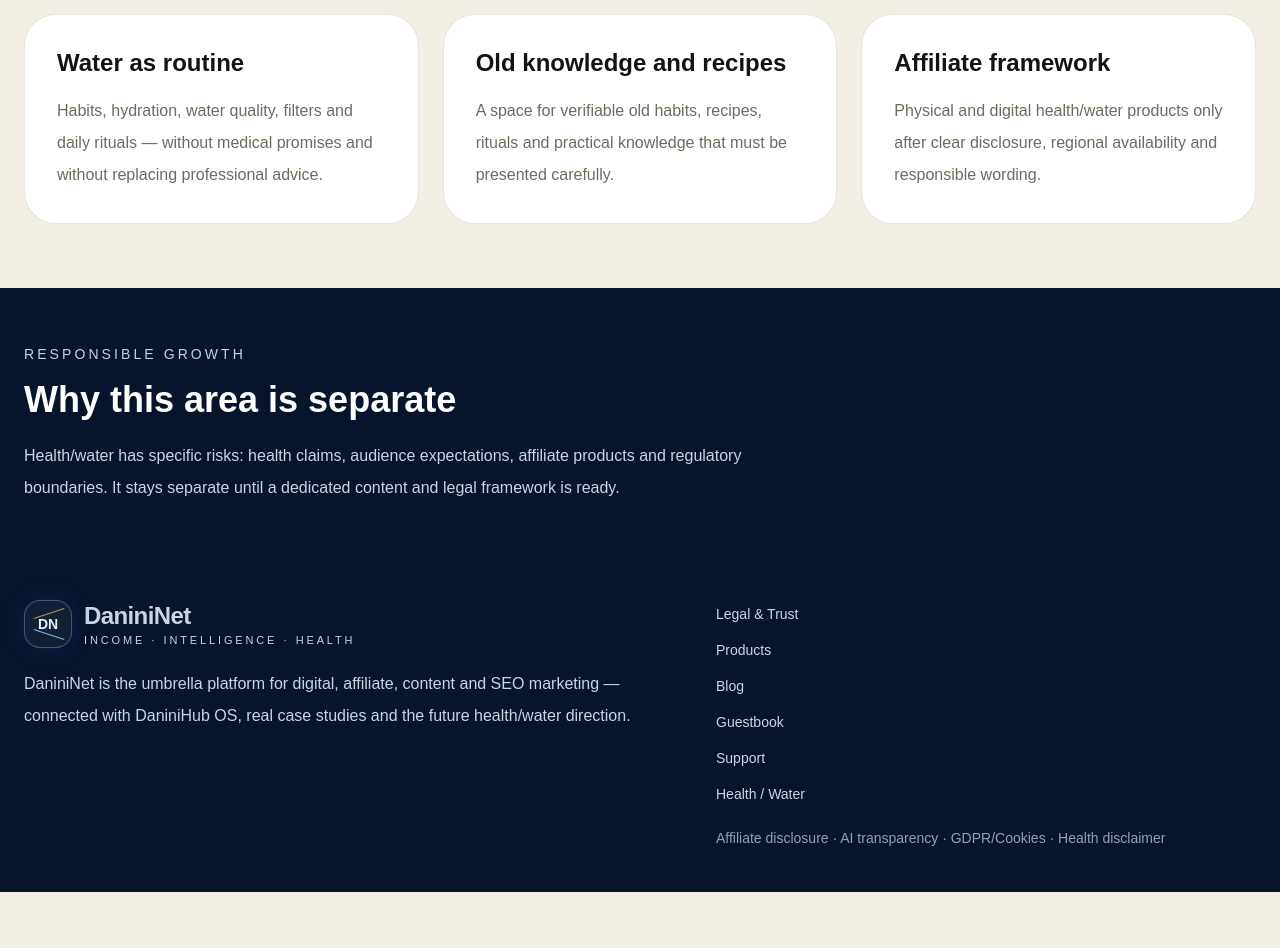
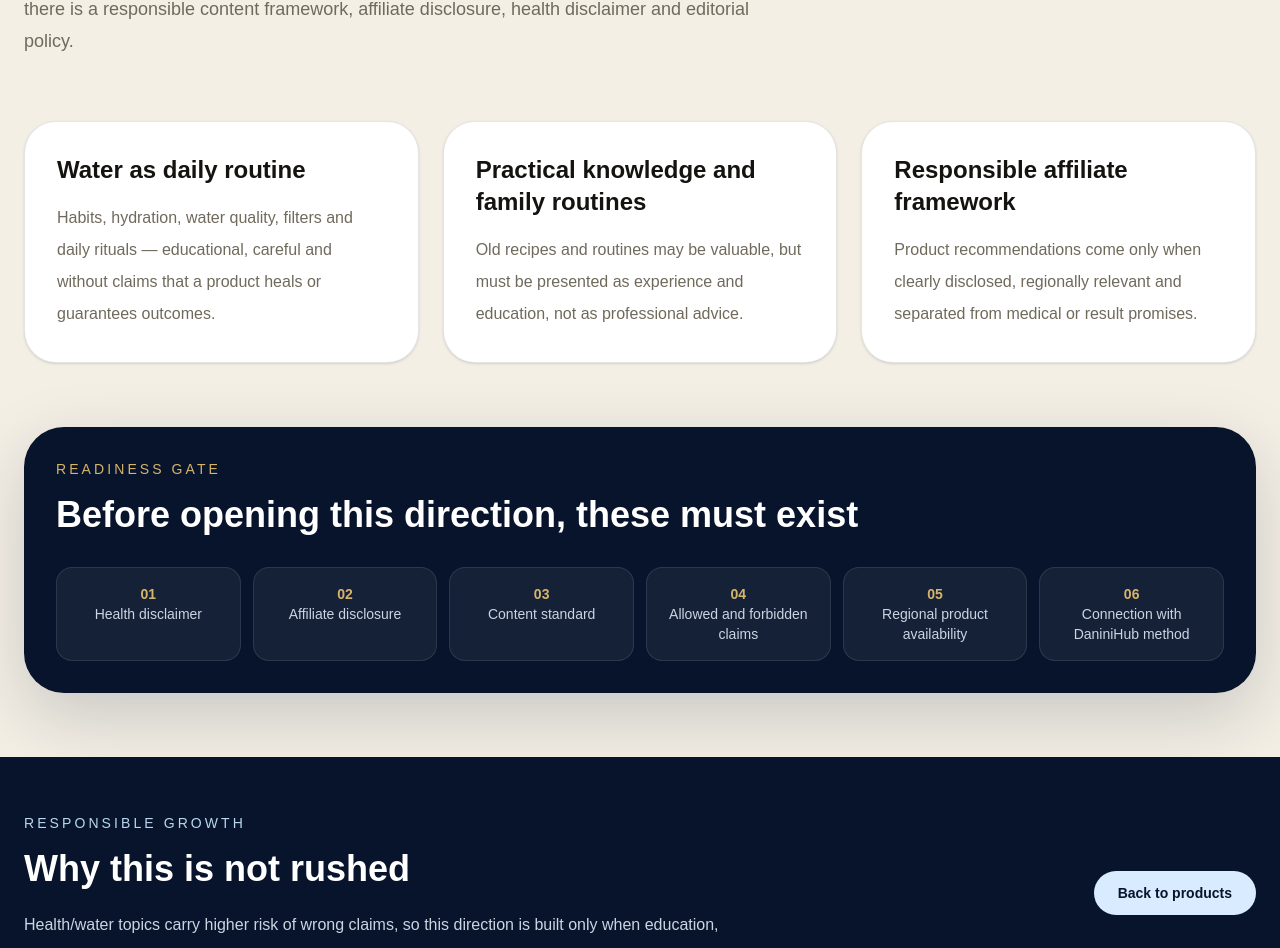
Before and after one commit to danininet/danininet, a Next.js app: page /en/healthy-lifestyle-water in a window 1280 px wide. Shown: the part 501-1449 px from the top of the page. Before the commit the page ends 1393 px from the top, so only its background shows below. Built offline with nearby package versions, Linux system fonts and the light colour scheme; no server answers.

Commit message:
Replace health placeholder with responsible roadmap page

```diff
--- a/app/[locale]/zdrav-stil-zivota/page.tsx
+++ b/app/[locale]/zdrav-stil-zivota/page.tsx
@@ -1,43 +1,53 @@
-import { SectionIntro, SiteShell, normalizeLocale } from "@/components/layout/SiteShell";
+import { SectionIntro, SiteShell, normalizeLocale, localizedPath } from "@/components/layout/SiteShell";
+import Link from "next/link";
 
 type Locale = "sr" | "de" | "en";
 
 const copy = {
   sr: {
     eyebrow: "Health / Water pravac",
-    title: "Zdrav stil života i voda — budući DaniniNet poddomen.",
-    text: "Ova oblast je namerno postavljena kao placeholder dok ne definišemo poseban sadržajni sistem, affiliate okvir, pravne granice i organsku vezu sa DaniniHub metodom.",
+    title: "Zdrav stil života i voda — pravac koji se gradi pažljivo, bez medicinskih obećanja.",
+    text: "Ova oblast je deo budućeg DaniniNet sistema, ali se ne otvara kao prodajni kanal dok ne postoji odgovoran content okvir, affiliate disclosure, health disclaimer i jasna urednička politika.",
     cards: [
-      ["Voda kao rutina", "Navike, hidratacija, kvalitet vode, filteri i svakodnevni rituali — bez medicinskih obećanja i bez zamene za stručni savet."],
-      ["Stara znanja i recepti", "Prostor za proverljive stare navike, recepte, rituale i porodično/praktično znanje koje se mora pažljivo predstaviti."],
-      ["Affiliate okvir", "Fizički i digitalni proizvodi iz health/water oblasti tek nakon jasnog disclosure-a, dostupnosti po regionu i odgovorne formulacije."],
+      ["Voda kao svakodnevna rutina", "Navike, hidratacija, kvalitet vode, filteri i dnevni rituali — edukativno, oprezno i bez tvrdnji da proizvod leči ili garantuje ishod."],
+      ["Praktično znanje i porodične navike", "Stari recepti, rituali i rutine mogu biti vredni, ali moraju biti predstavljeni kao iskustvo i edukacija, ne kao zamena za stručnu procenu."],
+      ["Odgovoran affiliate okvir", "Preporuke proizvoda dolaze tek kada su jasno označene, regionalno relevantne i odvojene od medicinskih ili rezultatskih obećanja."],
     ],
-    noteTitle: "Zašto je ovo posebno odvojeno",
-    noteText: "Health/water pravac ima posebne rizike: zdravstvene tvrdnje, očekivanja publike, affiliate proizvode i regulatorne granice. Zato ga ne guramo u glavni portal dok ne napravimo poseban content i legal okvir.",
+    stepsTitle: "Pre otvaranja ovog pravca moraju postojati",
+    steps: ["Health disclaimer", "Affiliate disclosure", "Content standard", "Lista dozvoljenih i zabranjenih tvrdnji", "Regionalna dostupnost proizvoda", "Veza sa DaniniHub metodom"],
+    noteTitle: "Zašto se ne žuri",
+    noteText: "Health/water teme nose veći rizik od pogrešnih tvrdnji, zato se ovaj pravac gradi tek kada postoji jasna granica između edukacije, iskustva, affiliate preporuke i stručnog saveta.",
+    cta: "Vrati se na proizvode",
   },
   de: {
     eyebrow: "Health / Water Richtung",
-    title: "Gesunder Lebensstil und Wasser — künftige DaniniNet Subdomain.",
-    text: "Dieser Bereich ist bewusst als Placeholder angelegt, bis Content-System, Affiliate-Rahmen, rechtliche Grenzen und die Verbindung zur DaniniHub Methode sauber definiert sind.",
+    title: "Gesunder Lebensstil und Wasser — ein Bereich, der vorsichtig aufgebaut wird.",
+    text: "Dieser Bereich gehört zur künftigen DaniniNet Struktur, wird aber erst als Kanal geöffnet, wenn Content-Rahmen, Affiliate Disclosure, Health Disclaimer und redaktionelle Regeln sauber stehen.",
     cards: [
-      ["Wasser als Routine", "Gewohnheiten, Hydration, Wasserqualität, Filter und tägliche Rituale — ohne medizinische Versprechen und ohne Ersatz für Fachberatung."],
-      ["Altes Wissen und Rezepte", "Raum für überprüfbare alte Gewohnheiten, Rezepte, Rituale und praktisches Wissen, das vorsichtig dargestellt werden muss."],
-      ["Affiliate-Rahmen", "Physische und digitale Produkte aus Health/Water erst nach klarem Disclosure, regionaler Verfügbarkeit und verantwortlicher Formulierung."],
+      ["Wasser als tägliche Routine", "Gewohnheiten, Hydration, Wasserqualität, Filter und Rituale — edukativ, vorsichtig und ohne Heil- oder Ergebnisversprechen."],
+      ["Praktisches Wissen und Familienroutinen", "Alte Rezepte und Routinen können wertvoll sein, müssen aber als Erfahrung und Bildung dargestellt werden, nicht als Fachberatung."],
+      ["Verantwortlicher Affiliate-Rahmen", "Empfehlungen erst mit klarer Kennzeichnung, regionaler Relevanz und ohne medizinische oder Ergebnisversprechen."],
     ],
-    noteTitle: "Warum dieser Bereich getrennt bleibt",
-    noteText: "Health/Water hat besondere Risiken: gesundheitsbezogene Aussagen, Erwartungen der Nutzer, Affiliate-Produkte und regulatorische Grenzen. Deshalb wird dieser Bereich erst nach einem separaten Content- und Legal-Rahmen ausgebaut.",
+    stepsTitle: "Vor dem Start müssen vorhanden sein",
+    steps: ["Health Disclaimer", "Affiliate Disclosure", "Content Standard", "Erlaubte und verbotene Claims", "Regionale Verfügbarkeit", "Verbindung zur DaniniHub Methode"],
+    noteTitle: "Warum es nicht überstürzt wird",
+    noteText: "Health/Water Themen haben höhere Risiken. Der Bereich wird erst aufgebaut, wenn Bildung, Erfahrung, Affiliate-Empfehlung und Fachberatung klar getrennt sind.",
+    cta: "Zurück zu Produkten",
   },
   en: {
     eyebrow: "Health / Water direction",
-    title: "Healthy lifestyle and water — future DaniniNet subdomain.",
-    text: "This area is intentionally kept as a placeholder until the content system, affiliate framework, legal boundaries and connection with the DaniniHub method are defined properly.",
+    title: "Healthy lifestyle and water — a direction built carefully, without medical promises.",
+    text: "This area belongs to the future DaniniNet system, but it does not open as a sales channel until there is a responsible content framework, affiliate disclosure, health disclaimer and editorial policy.",
     cards: [
-      ["Water as routine", "Habits, hydration, water quality, filters and daily rituals — without medical promises and without replacing professional advice."],
-      ["Old knowledge and recipes", "A space for verifiable old habits, recipes, rituals and practical knowledge that must be presented carefully."],
-      ["Affiliate framework", "Physical and digital health/water products only after clear disclosure, regional availability and responsible wording."],
+      ["Water as daily routine", "Habits, hydration, water quality, filters and daily rituals — educational, careful and without claims that a product heals or guarantees outcomes."],
+      ["Practical knowledge and family routines", "Old recipes and routines may be valuable, but must be presented as experience and education, not as professional advice."],
+      ["Responsible affiliate framework", "Product recommendations come only when clearly disclosed, regionally relevant and separated from medical or result promises."],
     ],
-    noteTitle: "Why this area is separate",
-    noteText: "Health/water has specific risks: health claims, audience expectations, affiliate products and regulatory boundaries. It stays separate until a dedicated content and legal framework is ready.",
+    stepsTitle: "Before opening this direction, these must exist",
+    steps: ["Health disclaimer", "Affiliate disclosure", "Content standard", "Allowed and forbidden claims", "Regional product availability", "Connection with DaniniHub method"],
+    noteTitle: "Why this is not rushed",
+    noteText: "Health/water topics carry higher risk of wrong claims, so this direction is built only when education, experience, affiliate recommendation and professional advice are clearly separated.",
+    cta: "Back to products",
   },
 } as const;
 
@@ -47,21 +57,39 @@ export default async function HealthWaterPage({ params }: { params: Promise<{ lo
   const t = copy[lang];
 
   return (
-    <SiteShell locale={lang}>
+    <SiteShell locale={lang} currentPath={localizedPath(lang, "health")}>
       <SectionIntro eyebrow={t.eyebrow} title={t.title} text={t.text} />
       <section className="mx-auto grid max-w-7xl gap-6 px-6 pb-16 md:grid-cols-3">
         {t.cards.map(([title, text]) => (
-          <article key={title} className="rounded-[2rem] border border-black/10 bg-white p-8">
+          <article key={title} className="rounded-[2rem] border border-black/10 bg-white p-8 shadow-sm">
             <h2 className="text-2xl font-semibold">{title}</h2>
             <p className="mt-4 leading-8 text-[#706a5d]">{text}</p>
           </article>
         ))}
       </section>
+      <section className="mx-auto max-w-7xl px-6 pb-16">
+        <div className="rounded-[2.5rem] bg-[#07142b] p-8 text-white shadow-[0_24px_70px_rgba(7,20,43,0.18)]">
+          <p className="text-sm uppercase tracking-[0.22em] text-[#d7b46a]">Readiness gate</p>
+          <h2 className="mt-4 text-4xl font-semibold">{t.stepsTitle}</h2>
+          <div className="mt-8 grid gap-3 md:grid-cols-3 lg:grid-cols-6">
+            {t.steps.map((step, index) => (
+              <span key={step} className="rounded-2xl border border-white/10 bg-white/[0.06] px-4 py-4 text-center text-sm text-slate-300">
+                <strong className="block text-[#d7b46a]">0{index + 1}</strong>{step}
+              </span>
+            ))}
+          </div>
+        </div>
+      </section>
       <section className="bg-[#07142b] text-white">
-        <div className="mx-auto max-w-7xl px-6 py-14">
-          <p className="text-sm uppercase tracking-[0.22em] text-[#b9d7f0]">Responsible growth</p>
-          <h2 className="mt-4 text-4xl font-semibold">{t.noteTitle}</h2>
-          <p className="mt-5 max-w-3xl leading-8 text-slate-300">{t.noteText}</p>
+        <div className="mx-auto flex max-w-7xl flex-col gap-6 px-6 py-14 md:flex-row md:items-center md:justify-between">
+          <div>
+            <p className="text-sm uppercase tracking-[0.22em] text-[#b9d7f0]">Responsible growth</p>
+            <h2 className="mt-4 text-4xl font-semibold">{t.noteTitle}</h2>
+            <p className="mt-5 max-w-3xl leading-8 text-slate-300">{t.noteText}</p>
+          </div>
+          <Link href={localizedPath(lang, "products")} className="rounded-full bg-[#d9ecff] px-6 py-3 text-sm font-semibold text-[#07142b]">
+            {t.cta}
+          </Link>
         </div>
       </section>
     </SiteShell>
```
